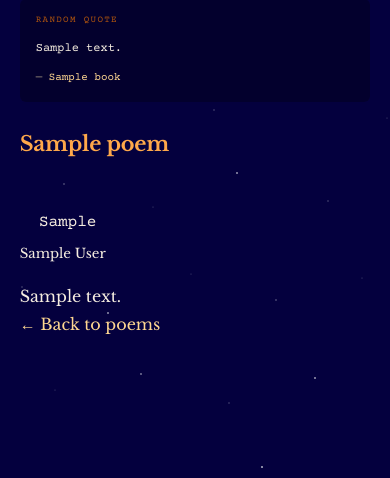
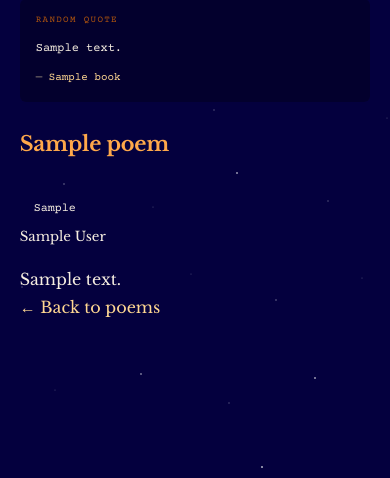
Before and after one commit to ayahusseini/book-reviews, a Python web app: template site/app/templates/poem_detail.html in a window 390 px wide. Shown: the part 134-612 px from the top of the page. Run offline with Jinja, Linux system fonts and the light colour scheme; the template is opened without the code that fills it: most values are stand-ins (such as "Sample title", 1, 10 or a date in 2020).

Commit message:
clamp poem size

```diff
--- a/site/app/static/style.css
+++ b/site/app/static/style.css
@@ -572,12 +572,15 @@ p {
 }
 
 .poem-body {
-  font-family: var(--mono-font);
-  white-space: pre-wrap;
+  font-family: var(--mono-font); /* monospaced font for spacing */
+  white-space: pre;             /* preserves spaces and line breaks exactly */
   line-height: 2;
-  max-width: 55ch;
+  font-size: clamp(0.7rem, 3vw, 1rem); /* min 12px, max 1rem, scales with viewport width */
+
+  max-width: 100%;
 }
 
 .poem-body p {
-  white-space: pre-wrap;
+  white-space: pre;       /* same for <p> tags */
+  margin: 0;              /* optional: remove default paragraph spacing */
 }
```
